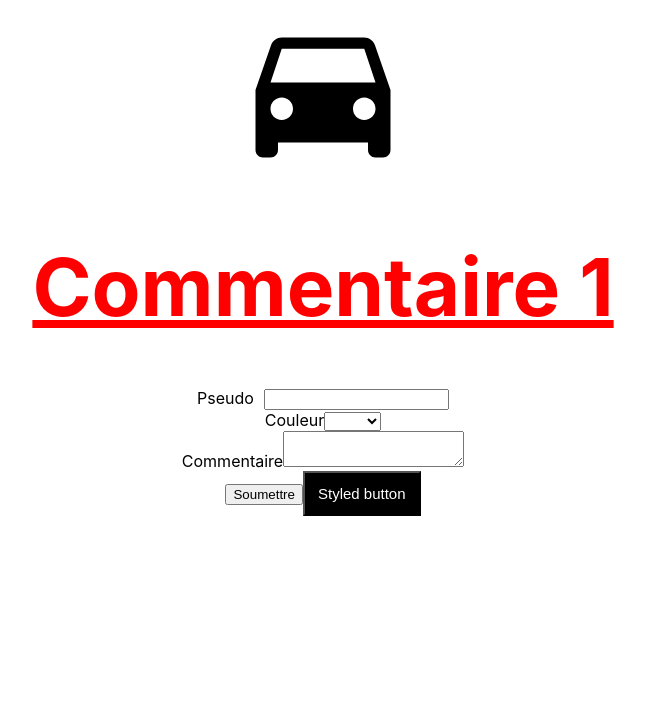
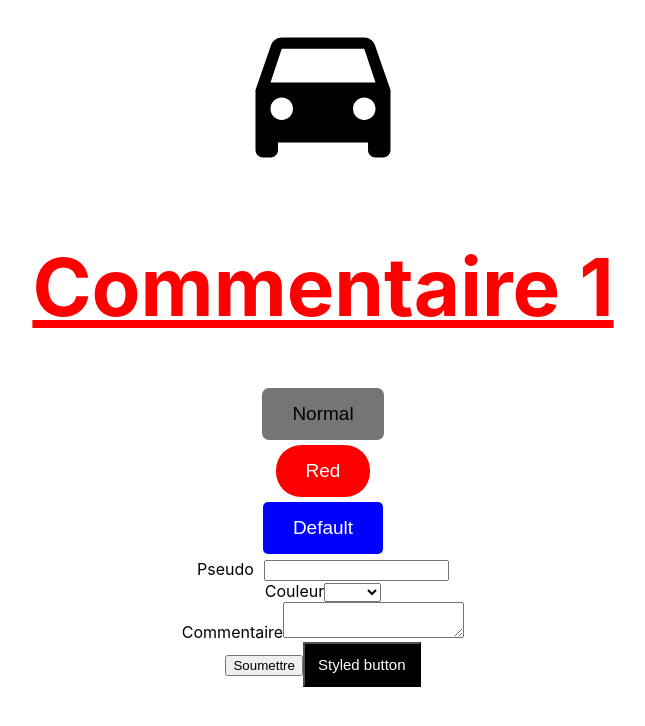
Before and after one commit to Wallmonger/React, a React (Create React App) app in the folder react-forms/: page / in a window 1280 px wide. Shown: the top 726 px of the page, without its empty margins (317-962 px from the left). Built offline with nearby package versions, Linux system fonts and the light colour scheme.

Commit message:
Component with props css

```diff
--- a/react-forms/src/Form.js
+++ b/react-forms/src/Form.js
@@ -3,6 +3,7 @@ import React, { Component } from 'react';
 import Car from './Car';
 import './css/myCss.css';
 import styled from 'styled-components';
+import CustomBtn from './customBtn';
 
 //#endregion
 
@@ -63,6 +64,9 @@ class Form extends Component {
 
                 <div>
                     <Title>Commentaire 1</Title>
+                    <CustomBtn>Normal</CustomBtn>
+                    <CustomBtn fontColor = 'white' background="red" radius ='25px'>Red</CustomBtn>
+                    <CustomBtn fontColor = "white" background="blue" radius= "5px"></CustomBtn>
                 </div>
 
 
--- /dev/null
+++ b/react-forms/src/customBtn.jsx
@@ -0,0 +1,31 @@
+import React from 'react';
+
+const customBtn = ({children, fontColor, background, radius}) => {
+
+    children = children ? children : 'Default';
+    fontColor = fontColor ? fontColor : 'black';
+    background = background ? background : '#757575';
+    radius = radius ? radius : '7px';
+
+    const customBtnStyle = {
+        backgroundColor : background,
+        border: 'none',
+        color: fontColor,
+        fontSize : "19px",
+        padding: '15px 30px',
+        textAlign : 'center',
+        textDecoration: 'none',
+        borderRadius: radius,
+        display : 'block',
+        margin: '5px auto'
+
+    }
+
+    return (
+        <React.Fragment>
+            <button style={customBtnStyle}>{children}</button>
+        </React.Fragment>
+    )
+}
+
+export default customBtn;
```
